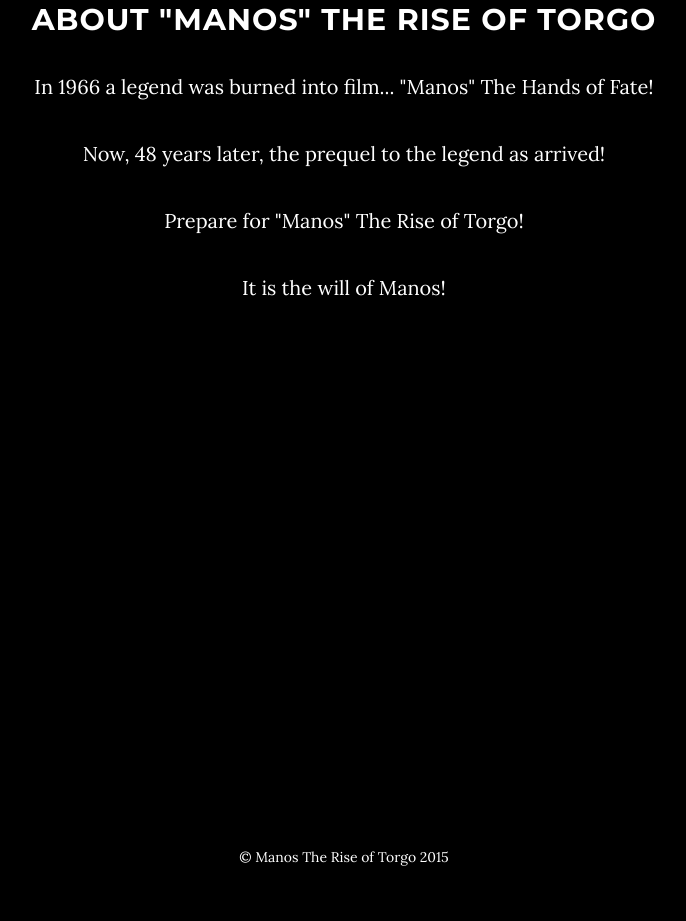
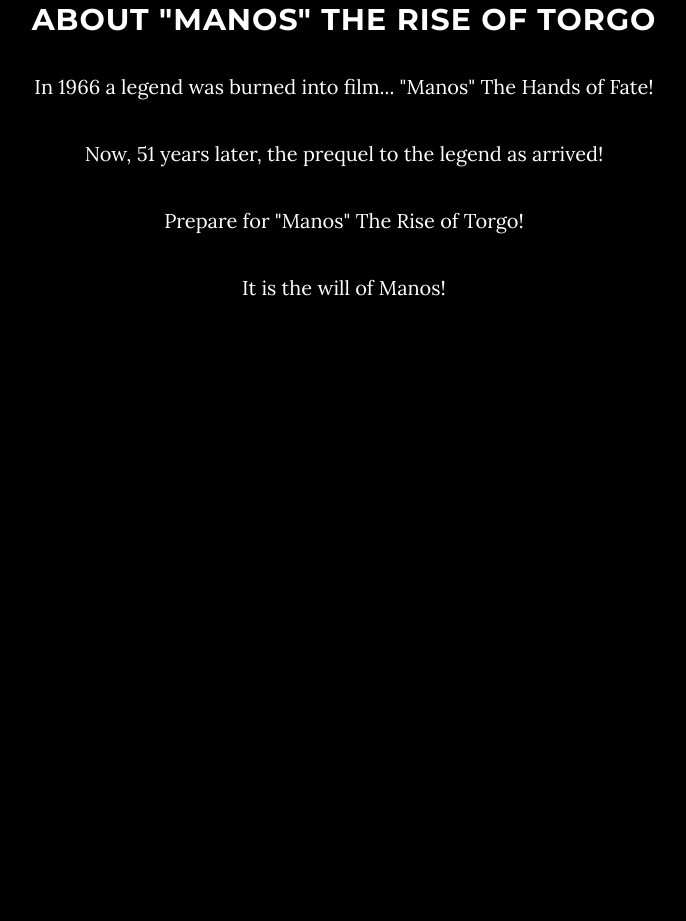
Before and after one commit to roo-shy/one-page, a plain HTML site: page index.html in a window 1280 px wide. Shown: the part 1247-2168 px from the top of the page, without its empty margins (296-982 px from the left). After the commit the page ends 2036 px from the top, so only its background shows below. Drawn offline with Linux system fonts and the light colour scheme; some packages are replaced by stand-ins of ours.

Commit message:
Editing copy, hiding footer

```diff
--- a/index.html
+++ b/index.html
@@ -90,7 +90,7 @@
       <div class="col-lg-8 col-lg-offset-2">
         <h2>About "Manos" The Rise of Torgo</h2>
         <p>In 1966 a legend was burned into film... "Manos" The Hands of Fate!</p>
-        <p>Now, 48 years later, the prequel to the legend as arrived!</p>
+        <p>Now, 51 years later, the prequel to the legend as arrived!</p>
         <p>Prepare for "Manos" The Rise of Torgo!</p>
 
         <p>It is the will of Manos!</p>
@@ -140,11 +140,11 @@ Get your physical or digital copy of "Manos" The Rise of Torgo here.</p>
 
 
   <!-- Footer -->
-  <footer>
+  <!-- <footer>
     <div class="container text-center">
       <p><span style="font-size:14px">&copy; Manos The Rise of Torgo 2015</span></p>
     </div>
-  </footer>
+  </footer> -->
 
   <!-- jQuery Version 1.11.0 -->
   <script src="js/jquery-1.11.0.js"></script>
```
